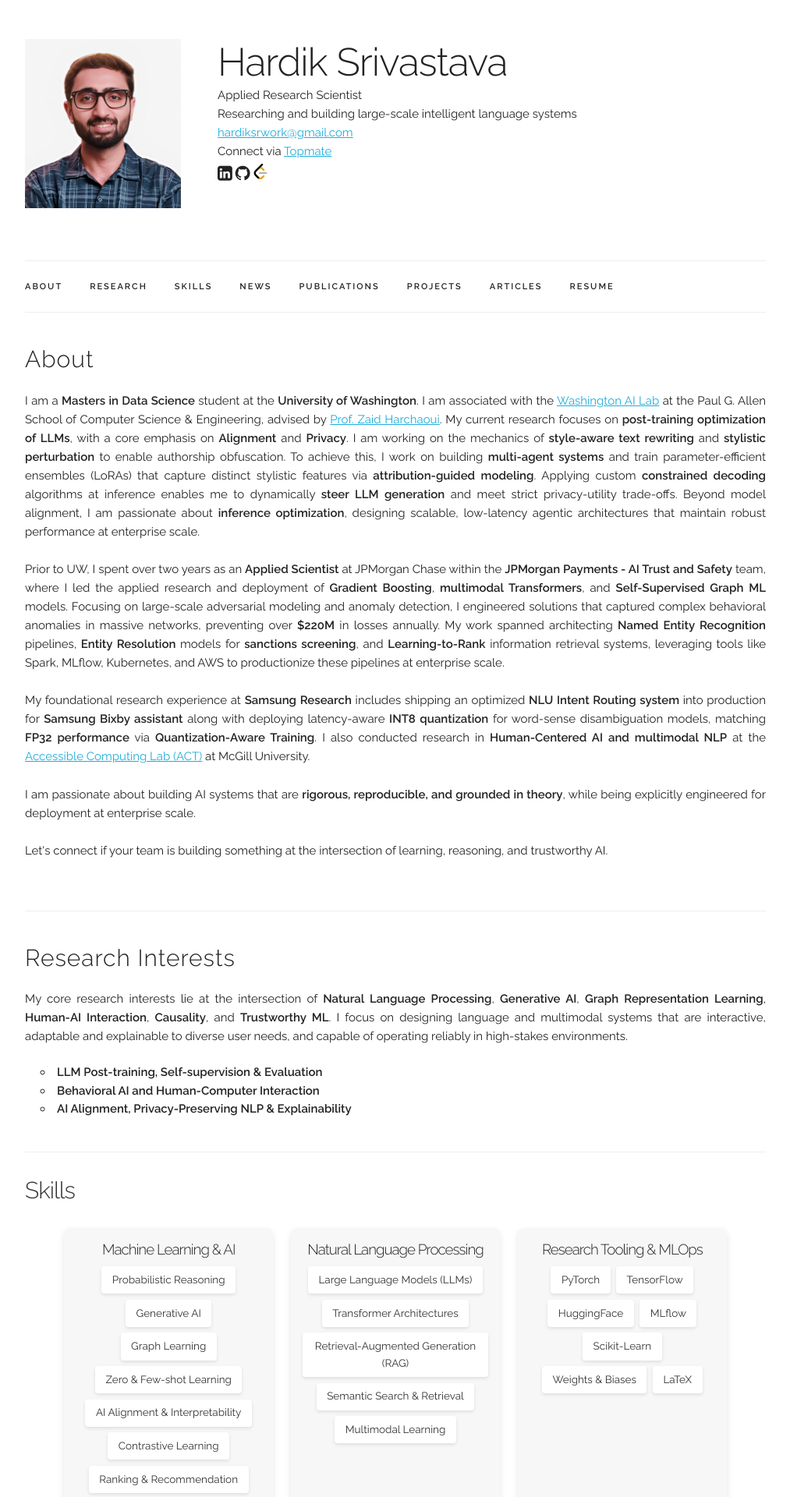
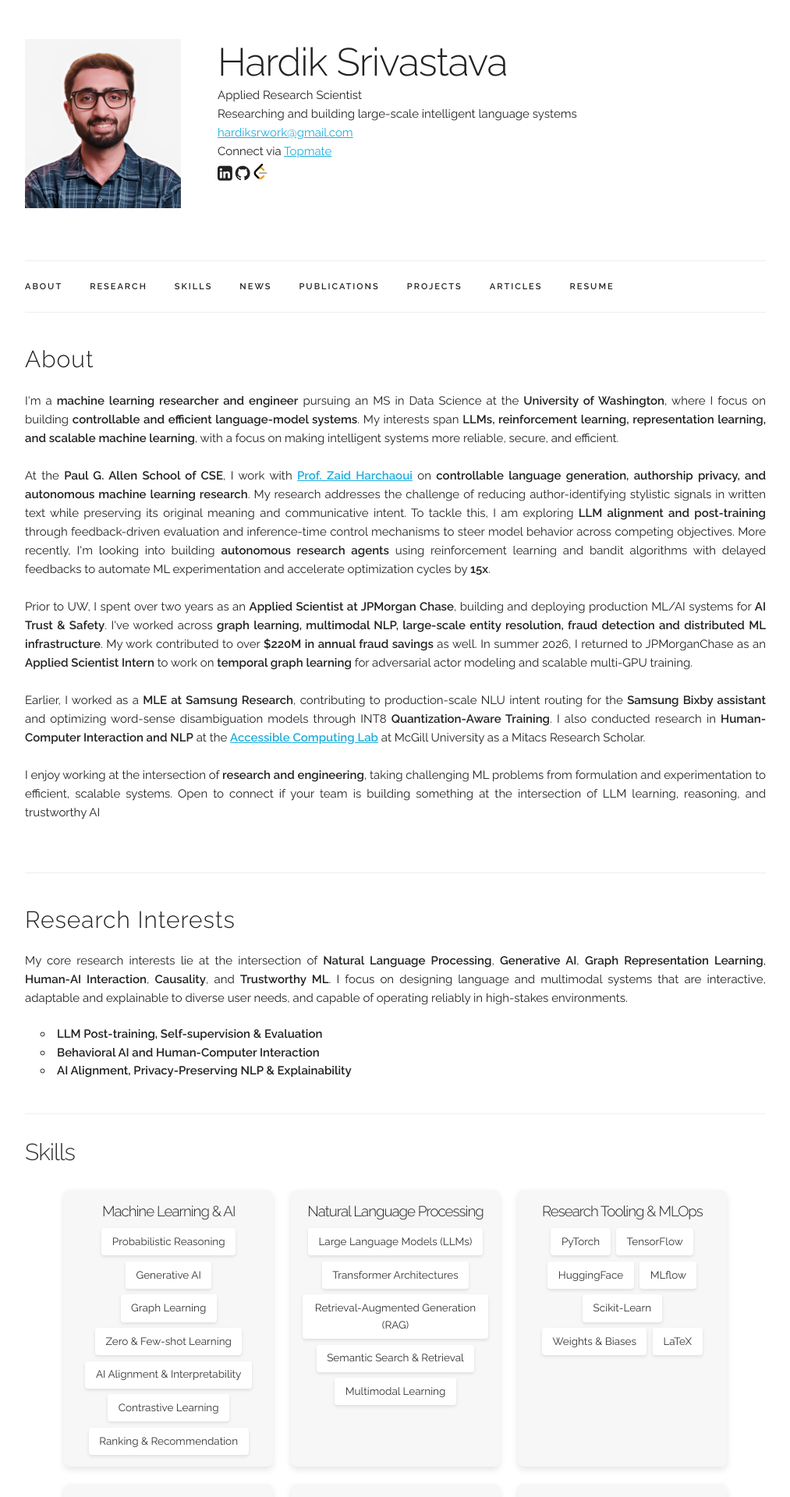
Before and after one commit to thisishardik/thisishardik.github.io, a Jekyll site: the page built from index.html, in a window 1280 px wide. Shown: the top 1920 px of the page at 78% size, without its empty margins (133-1146 px from the left). Built offline with Jekyll 4.4.1, drawn with Linux system fonts in a browser that asks for light colours; a style sheet for code colours, icons or effects is not loaded.

Commit message:
feat: refine personal profile to highlight machine learning expertise and recent experiences

```diff
--- a/index.html
+++ b/index.html
@@ -7,18 +7,19 @@ title: Home
 <div class="docs-section" id="about">
   <h4>About</h4>
   <p align="justify">
-    I am a <b>Masters in Data Science</b> student at the <b>University of Washington</b>. I am associated with the <a href="https://wail.uw.edu", target="_blank">Washington AI Lab</a> at the Paul G. Allen School of Computer Science & Engineering, advised by <a href="https://sites.google.com/uw.edu/zaid-harchaoui/", target="_blank">Prof. Zaid Harchaoui</a>. My current research focuses on <b>post-training optimization of LLMs</b>, with a core emphasis on <b>Alignment</b> and <b>Privacy</b>. I am working on the mechanics of <b>style-aware text rewriting</b> and <b>stylistic perturbation</b> to enable authorship obfuscation. To achieve this, I work on building <b>multi-agent systems</b> and train parameter-efficient ensembles (LoRAs) that capture distinct stylistic features via <b>attribution-guided modeling</b>. Applying custom <b>constrained decoding</b> algorithms at inference enables me to dynamically <b>steer LLM generation</b> and meet strict privacy-utility trade-offs. Beyond model alignment, I am passionate about <b>inference optimization</b>, designing scalable, low-latency agentic architectures that maintain robust performance at enterprise scale.
+    I'm a <b>machine learning researcher and engineer</b> pursuing an MS in Data Science at the <b>University of Washington</b>, where I focus on building <b>controllable and efficient language-model systems</b>. My interests span <b>LLMs, reinforcement learning, representation learning, and scalable machine learning</b>, with a focus on making intelligent systems more reliable, secure, and efficient.
     <br><br>
-    Prior to UW, I spent over two years as an <strong>Applied Scientist</strong> at JPMorgan Chase within the <strong>JPMorgan Payments - AI Trust and Safety</strong> team, where I led the applied research and deployment of <strong>Gradient Boosting</strong>, <strong>multimodal Transformers</strong>, and <strong>Self-Supervised Graph ML</strong> models. Focusing on large-scale adversarial modeling and anomaly detection, I engineered solutions that captured complex behavioral anomalies in massive networks, preventing over <strong>$220M</strong> in losses annually. My work spanned architecting <strong>Named Entity Recognition</strong> pipelines, <strong>Entity Resolution</strong> models for <strong>sanctions screening</strong>, and <strong>Learning-to-Rank</strong> information retrieval systems, leveraging tools like Spark, MLflow, Kubernetes, and AWS to productionize these pipelines at enterprise scale.
+    At the <b>Paul G. Allen School of CSE</b>, I work with <a href="https://sites.google.com/uw.edu/zaid-harchaoui/" target="_blank"><b>Prof. Zaid Harchaoui</b></a> on <b>controllable language generation, authorship privacy, and autonomous machine learning research</b>. My research addresses the challenge of reducing author-identifying stylistic signals in written text while preserving its original meaning and communicative intent. To tackle this, I am exploring <b>LLM alignment and post-training</b> through feedback-driven evaluation and inference-time control mechanisms to steer model behavior across competing objectives. More recently, I'm looking into building <b>autonomous research agents</b> using reinforcement learning and bandit algorithms with delayed feedbacks to automate ML experimentation and accelerate optimization cycles by <b>15x</b>.
     <br><br>
-    My foundational research experience at <b>Samsung Research</b> includes shipping an optimized <b>NLU Intent Routing system</b> into production for <b>Samsung Bixby assistant</b> along with deploying latency-aware <b>INT8 quantization</b> for word-sense disambiguation models, matching <b>FP32 performance</b> via <b>Quantization-Aware Training</b>. I also conducted research in <b>Human-Centered AI and multimodal NLP</b> at the <a href="https://act-lab.github.io/index.html#header" target="_blank">Accessible Computing Lab (ACT)</a> at McGill University.
+    Prior to UW, I spent over two years as an <b>Applied Scientist at JPMorgan Chase</b>, building and deploying production ML/AI systems for <b>AI Trust & Safety</b>. I've worked across <b>graph learning, multimodal NLP, large-scale entity resolution, fraud detection and distributed ML infrastructure</b>. My work contributed to over <b>$220M in annual fraud savings</b> as well. In summer 2026, I returned to JPMorganChase as an <b>Applied Scientist Intern</b> to work on <b>temporal graph learning</b> for adversarial actor modeling and scalable multi-GPU training.
+    <br><br>
+    Earlier, I worked as a <b>MLE at Samsung Research</b>, contributing to production-scale NLU intent routing for the <b>Samsung Bixby assistant</b> and optimizing word-sense disambiguation models through INT8 <b>Quantization-Aware Training</b>. I also conducted research in <b>Human-Computer Interaction and NLP</b> at the <a href="https://act-lab.github.io/index.html#header" target="_blank"><b>Accessible Computing Lab</b></a> at McGill University as a Mitacs Research Scholar.
+    <br><br>
+    I enjoy working at the intersection of <b>research and engineering</b>, taking challenging ML problems from formulation and experimentation to efficient, scalable systems. Open to connect if your team is building something at the intersection of LLM learning, reasoning, and trustworthy AI
   </p>
-    <p align="justify">
-      I am passionate about building AI systems that are <b>rigorous, reproducible, and grounded in theory</b>, while being explicitly engineered for deployment at enterprise scale.
-      <br><br>
-      Let's connect if your team is building something at the intersection of learning, reasoning, and trustworthy AI.
-    </p>
 </div>
+
+
 
 <!-- ========== Research Interests ========== -->
 
```
Also changed, not shown: 1 other file.
